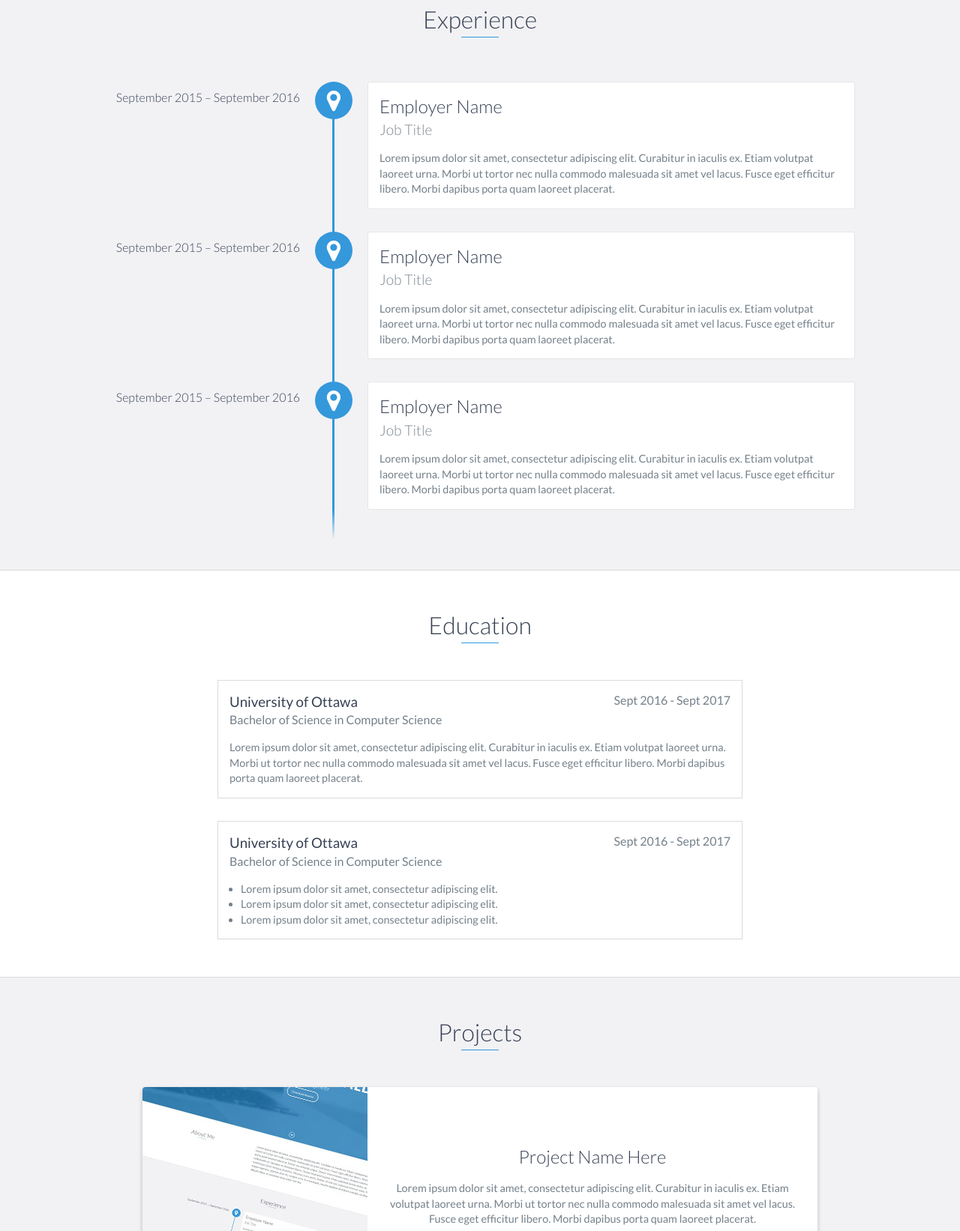
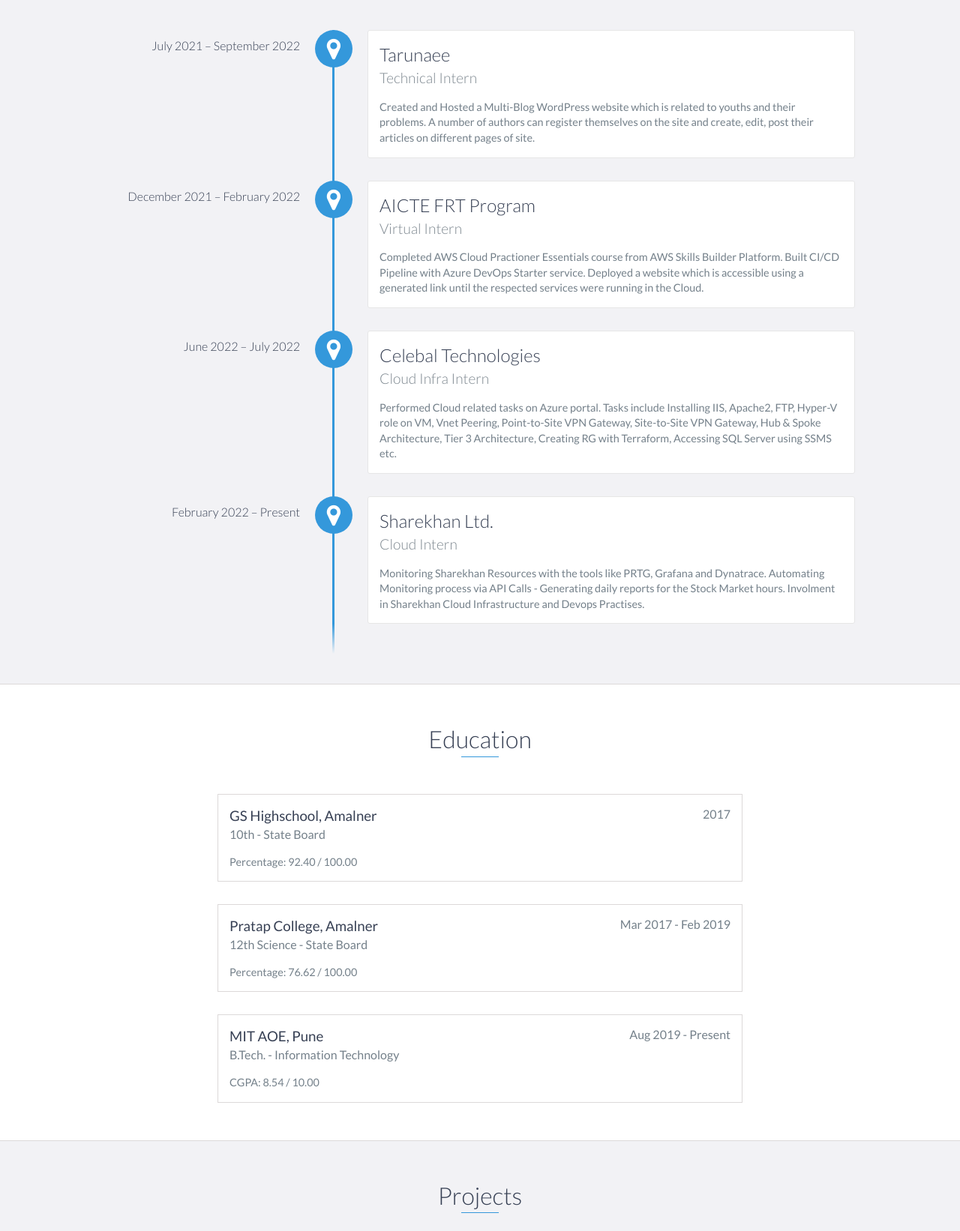
Before and after one commit to Yeole2001/Resume, a website: page index.html in a window 1280 px wide. Shown: the part 1158-2800 px from the top of the page at 75% size. Drawn offline with nearby package versions, Linux system fonts and the light colour scheme.

Commit message:
experience and edu added

```diff
--- a/index.html
+++ b/index.html
@@ -48,8 +48,8 @@
 
     <div id="lead">
         <div id="lead-content">
-            <h1>Ryan Fitzgerald</h1>
-            <h2>Software Engineer</h2>
+            <h1>Atharv Yeole</h1>
+            <h2>Intern @Sharekhan</h2>
             <a href="#" class="btn-rounded-white">Download Resume</a>
         </div>
         <!-- End #lead-content -->
@@ -73,9 +73,9 @@
                 </div>
                 <div class="col-md-8">
                     <p>
-                        Lorem ipsum dolor sit amet, consectetur adipiscing elit. Curabitur in iaculis ex. Etiam volutpat laoreet urna. Morbi ut tortor nec nulla commodo malesuada sit amet vel lacus. Fusce eget efficitur libero. Morbi dapibus porta quam laoreet placerat. Donec
-                        eu vehicula neque. Donec viverra lorem nunc, tempus euismod eros sollicitudin ut. Quisque et tincidunt libero. Donec id pharetra justo. Proin euismod lacinia dolor, eu scelerisque justo tempus pharetra. Vivamus nunc justo, finibus
-                        ut nisl sed, euismod rhoncus nulla. Proin sed magna egestas, egestas ante et, congue eros. In consequat, mauris dapibus tincidunt suscipit, ex libero aliquet diam, at maximus risus enim non leo.
+                        I am a Cloud Enthusiast. Working on Cloud from 2020. Have a deep knowledge on Cloud Foundations and good hands on experience on Popular
+                        Cloud Service Providers namely AWS, Azure and GCP. I can work under pressure while being productive. I am an excellent team worker and at the
+                        same time maintaining good relations with colleagues.
                     </p>
                 </div>
             </div>
@@ -86,27 +86,40 @@
     <div id="experience" class="background-alt">
         <h2 class="heading">Experience</h2>
         <div id="experience-timeline">
-            <div data-date="September 2015 – September 2016">
-                <h3>Employer Name</h3>
-                <h4>Job Title</h4>
+            <div data-date="July 2021 – September 2022">
+                <h3>Tarunaee</h3>
+                <h4>Technical Intern</h4>
                 <p>
-                    Lorem ipsum dolor sit amet, consectetur adipiscing elit. Curabitur in iaculis ex. Etiam volutpat laoreet urna. Morbi ut tortor nec nulla commodo malesuada sit amet vel lacus. Fusce eget efficitur libero. Morbi dapibus porta quam laoreet placerat.
+                    Created and Hosted a Multi-Blog WordPress website which is related to youths and their problems. A number of authors can register themselves on
+                    the site and create, edit, post their articles on different pages of site.
                 </p>
             </div>
 
-            <div data-date="September 2015 – September 2016">
-                <h3>Employer Name</h3>
-                <h4>Job Title</h4>
+            <div data-date="December 2021 – February 2022">
+                <h3>AICTE FRT Program</h3>
+                <h4>Virtual Intern</h4>
                 <p>
-                    Lorem ipsum dolor sit amet, consectetur adipiscing elit. Curabitur in iaculis ex. Etiam volutpat laoreet urna. Morbi ut tortor nec nulla commodo malesuada sit amet vel lacus. Fusce eget efficitur libero. Morbi dapibus porta quam laoreet placerat.
+                    Completed AWS Cloud Practioner Essentials course from AWS Skills Builder Platform. Built CI/CD Pipeline with Azure DevOps Starter service.
+                    Deployed a website which is accessible using a generated link until the respected services were running in the Cloud.
                 </p>
             </div>
 
-            <div data-date="September 2015 – September 2016">
-                <h3>Employer Name</h3>
-                <h4>Job Title</h4>
+            <div data-date="June 2022 – July 2022">
+                <h3>Celebal Technologies</h3>
+                <h4>Cloud Infra Intern</h4>
                 <p>
-                    Lorem ipsum dolor sit amet, consectetur adipiscing elit. Curabitur in iaculis ex. Etiam volutpat laoreet urna. Morbi ut tortor nec nulla commodo malesuada sit amet vel lacus. Fusce eget efficitur libero. Morbi dapibus porta quam laoreet placerat.
+                    Performed Cloud related tasks on Azure portal. Tasks include Installing IIS, Apache2, FTP, Hyper-V role on VM, Vnet Peering, Point-to-Site VPN
+                    Gateway, Site-to-Site VPN Gateway, Hub & Spoke Architecture, Tier 3 Architecture, Creating RG with Terraform, Accessing SQL Server using
+                    SSMS etc.
+                </p>
+            </div>
+
+            <div data-date="February 2022 – Present">
+                <h3>Sharekhan Ltd.</h3>
+                <h4>Cloud Intern</h4>
+                <p>
+                    Monitoring Sharekhan Resources with the tools like PRTG, Grafana and Dynatrace. Automating Monitoring process via API Calls - Generating daily
+                    reports for the Stock Market hours. Involment in Sharekhan Cloud Infrastructure and Devops Practises.
                 </p>
             </div>
         </div>
@@ -116,20 +129,19 @@
     <div id="education">
         <h2 class="heading">Education</h2>
         <div class="education-block">
-            <h3>University of Ottawa</h3>
-            <span class="education-date">Sept 2016 - Sept 2017</span>
-            <h4>Bachelor of Science in Computer Science</h4>
-            <p>
-                Lorem ipsum dolor sit amet, consectetur adipiscing elit. Curabitur in iaculis ex. Etiam volutpat laoreet urna. Morbi ut tortor nec nulla commodo malesuada sit amet vel lacus. Fusce eget efficitur libero. Morbi dapibus porta quam laoreet placerat.
-            </p>
+            <h3>GS Highschool, Amalner</h3>
+            <span class="education-date">2017</span>
+            <h4>10th - State Board</h4>
+            <p>Percentage: 92.40 / 100.00</p>
         </div>
         <!-- End .education-block -->
 
         <div class="education-block">
-            <h3>University of Ottawa</h3>
-            <span class="education-date">Sept 2016 - Sept 2017</span>
-            <h4>Bachelor of Science in Computer Science</h4>
-            <ul>
+            <h3>Pratap College, Amalner</h3>
+            <span class="education-date">Mar 2017 - Feb 2019</span>
+            <h4>12th Science - State Board</h4>
+            <p>Percentage: 76.62 / 100.00</p>
+            <!-- <ul>
                 <li>
                     Lorem ipsum dolor sit amet, consectetur adipiscing elit.
                 </li>
@@ -139,7 +151,25 @@
                 <li>
                     Lorem ipsum dolor sit amet, consectetur adipiscing elit.
                 </li>
-            </ul>
+            </ul> -->
+        </div>
+
+        <div class="education-block">
+            <h3>MIT AOE, Pune</h3>
+            <span class="education-date">Aug 2019 - Present</span>
+            <h4>B.Tech. - Information Technology</h4>
+            <p>CGPA: 8.54 / 10.00</p>
+            <!-- <ul>
+                <li>
+                    Lorem ipsum dolor sit amet, consectetur adipiscing elit.
+                </li>
+                <li>
+                    Lorem ipsum dolor sit amet, consectetur adipiscing elit.
+                </li>
+                <li>
+                    Lorem ipsum dolor sit amet, consectetur adipiscing elit.
+                </li>
+            </ul> -->
         </div>
         <!-- End .education-block -->
     </div>
```
